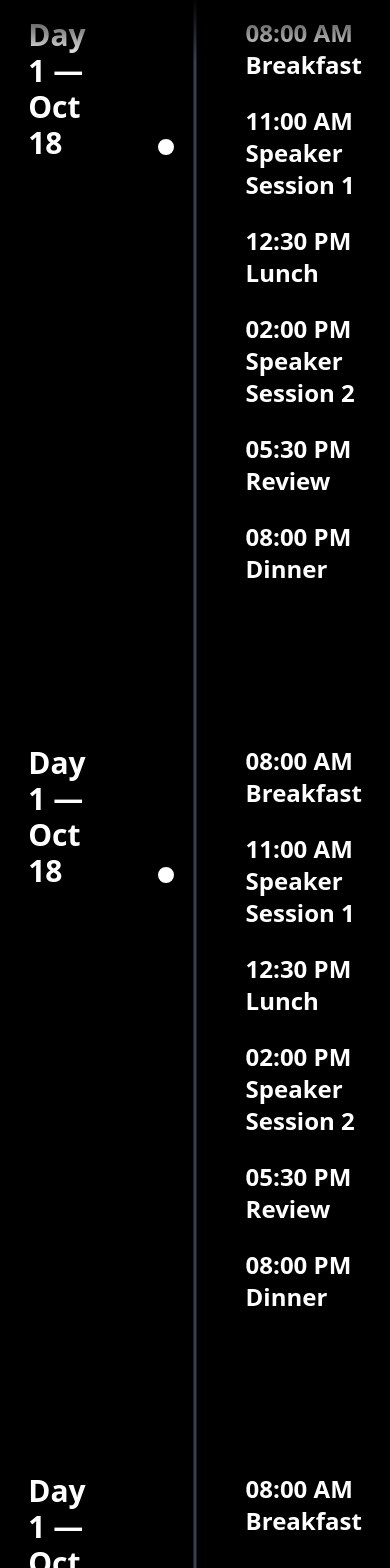
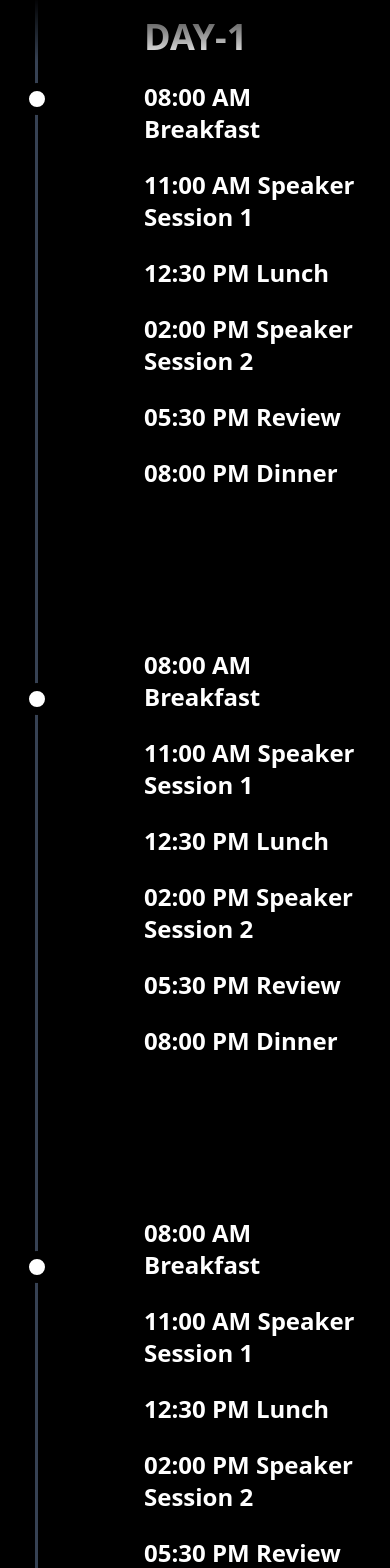
Before and after one commit to shikharmgautam/transfinitte-2025, a React (Vite) app: page / in a window 390 px wide. Shown: the part 1120-2688 px from the top of the page. Built offline with nearby package versions, Linux system fonts and the light colour scheme.

Commit message:
timeline fixes

```diff
--- a/src/components/timeline.jsx
+++ b/src/components/timeline.jsx
@@ -4,25 +4,28 @@ const Timeline = () => {
   return (
     <>
 
-      <div className="hidden sm:block w-full">
+      <div className="hidden sm:block w-full h-full">
 
         <div>
           <div className="App text-white relative bg-black h-[30vh] flex items-center justify-center text-[5rem] z-20 font-neue-roman text-radial-gradient ">
             TIMELINE
           </div>
+          <div className="w-[3px] h-full bg-gray-700 absolute left-1/2 -translate-x-1/2 top-0 -z-20 "></div>
+           <div className="w-[3px] h-full bg-gray-700 fixed top-0 left-1/2 -translate-x-1/2 -z-20"></div>
           <div className='h-[40vh] bg-black w-full transform -translate-y-[40vh] absolute z-2'></div>
+
           <div className="w-[3px] h-[50vh] bg-gradient-to-b from-[#ff7448] via-[#c04892] to-[#6348ff] fixed top-0 left-1/2 -translate-x-1/2 -z-10"></div>
          <div className="wrapper text-white flex flex-col align-center gap-30 relative min-h-screen">
             <div className="pointer-events-none absolute left-1/2 -translate-x-1/2 top-0 w-full h-16 z-30">
               <div className="w-full h-full bg-gradient-to-b from-black to-transparent"></div>
             </div>
-            <div className="w-[3px] h-full bg-gray-700 absolute left-1/2 -translate-x-1/2 top-0 -z-20 "></div>
+
             <div className="content-1 flex flex-row items-center justify-center w-full py-5 gap-8 relative z-10 px-8">
               <div className="text-3xl font-bold flex-1 flex justify-end pr-8 sticky top-[50vh] self-start">Day 1 — Oct 18</div>
               <div className="relative flex flex-col items-center h-full min-h-[340px] w-12 z-10">
-                <div className="bg-white border-8 p-2 border-black rounded-full w-6 h-6 -z-11 mb-[0px] sticky top-[50vh]"></div>
+                <div className="bg-white border-8 p-2 border-black rounded-full w-6 h-6 -z-11 mb-[0px] sticky top-[50vh] block max-[890px]:hidden"></div>
               </div>
-              <div className="flex flex-col gap-6 text-2xl font-bold flex-1 pl-8">
+              <div className="flex flex-col gap-6 text-2xl font-bold flex-1 pl-8 ">
                 <div>08:00 AM Breakfast</div>
                 <div>11:00 AM Speaker Session 1</div>
                 <div>12:30 PM Lunch</div>
@@ -34,7 +37,7 @@ const Timeline = () => {
             <div className="content-2 flex flex-row items-center justify-center w-full py-5 gap-8 relative z-10 px-8">
               <div className="text-3xl font-bold flex-1 flex justify-end pr-8 sticky top-[50vh] self-start">Day 1 — Oct 18</div>
               <div className="relative flex flex-col items-center h-full min-h-[340px] w-12 z-10">
-                <div className="bg-white border-8 p-2 border-black rounded-full w-6 h-6 z-10 mb-[0px] sticky top-[50vh]"></div>
+                <div className="bg-white border-8 p-2 border-black rounded-full w-6 h-6 z-10 mb-[0px] sticky top-[50vh] block max-[890px]:hidden"></div>
               </div>
               <div className="flex flex-col gap-6 text-2xl font-bold flex-1 pl-8">
                 <div>08:00 AM Breakfast</div>
@@ -48,7 +51,7 @@ const Timeline = () => {
             <div className="content-3 flex flex-row items-center justify-center w-full py-5 gap-8 relative z-10 px-8">
               <div className="text-3xl font-bold flex-1 flex justify-end pr-8 sticky top-[50vh] self-start">Day 1 — Oct 18</div>
               <div className="relative flex flex-col items-center h-full min-h-[340px] w-12 z-10">
-                <div className="bg-white border-8 p-2 border-black rounded-full w-6 h-6 z-10 mb-[0px] sticky top-[50vh]"></div>
+                <div className="bg-white border-8 p-2 border-black rounded-full w-6 h-6 z-10 mb-[0px] sticky top-[50vh] block max-[890px]:hidden"></div>
               </div>
               <div className="flex flex-col gap-6 text-2xl font-bold flex-1 pl-8">
                 <div>08:00 AM Breakfast</div>
@@ -76,16 +79,39 @@ const Timeline = () => {
             TIMELINE
           </div>
           <div className='h-[40vh] bg-black w-full transform -translate-y-[40vh] absolute z-2'></div>
-          <div className="w-[3px] h-[50vh] bg-gradient-to-b from-[#ff7448] via-[#c04892] to-[#6348ff] fixed top-0 left-1/2 -translate-x-1/2 -z-10"></div>
+          <div className="w-[3px] h-[50vh] bg-gradient-to-b from-[#ff7448] via-[#c04892] to-[#6348ff] fixed top-0 left-[9vw] -z-10"></div>
          <div className="wrapper text-white flex flex-col align-center gap-30 relative min-h-screen">
             <div className="pointer-events-none absolute left-1/2 -translate-x-1/2 top-0 w-full h-16 z-30">
               <div className="w-full h-full bg-gradient-to-b from-black to-transparent"></div>
             </div>
-            <div className="w-[3px] h-full bg-gray-700 absolute left-1/2 -translate-x-1/2 top-0 -z-20 "></div>
+            <div className="w-[3px] h-full bg-gray-700 absolute left-[9vw] top-0 -z-20 "></div>
             <div className="content-1 flex flex-row items-center justify-center w-full py-5 gap-8 relative z-10 px-8">
-              <div className="text-3xl font-bold flex-1 flex justify-end pr-8 sticky top-[50vh] self-start">Day 1 — Oct 18</div>
-              <div className="relative flex flex-col items-center h-full min-h-[340px] w-12 z-10">
-                <div className="bg-white border-8 p-2 border-black rounded-full w-6 h-6 -z-11 mb-[0px] sticky top-[50vh]"></div>
+
+              <div className="relative flex flex-col items-start h-full min-h-[340px] w-12 z-10">
+                {/* Dot for <531px and >=sm (mobile and desktop) */}
+                <div className="bg-white border-8 p-2 border-black rounded-full w-6 h-6 -z-11 mb-[0px] left-[calc(9vw+1.5px)] transform -translate-x-1/2 sticky top-[50vh] min-[531px]:max-[639px]:hidden"></div>
+                {/* Dot for 531px to sm (customizable) */}
+
+              </div>
+
+              <div className="flex flex-col gap-6 text-2xl font-bold flex-1 pl-8">
+                <div className='text-4xl'>DAY-1</div>
+
+                <div>08:00 AM Breakfast</div>
+                <div>11:00 AM Speaker Session 1</div>
+                <div>12:30 PM Lunch</div>
+                <div>02:00 PM Speaker Session 2</div>
+                <div>05:30 PM Review</div>
+                <div>08:00 PM Dinner</div>
+              </div>
+            </div>
+               <div className="content-1 flex flex-row items-center justify-center w-full py-5 gap-8 relative z-10 px-8">
+
+              <div className="relative flex flex-col items-start h-full min-h-[340px] w-12 z-10">
+                {/* Dot for <531px and >=sm (mobile and desktop) */}
+                <div className="bg-white border-8 p-2 border-black rounded-full w-6 h-6 -z-11 mb-[0px] left-[calc(9vw+1.5px)] transform -translate-x-1/2 sticky top-[50vh] min-[531px]:max-[639px]:hidden"></div>
+                {/* Dot for 531px to sm (customizable) */}
+
               </div>
               <div className="flex flex-col gap-6 text-2xl font-bold flex-1 pl-8">
                 <div>08:00 AM Breakfast</div>
@@ -96,10 +122,13 @@ const Timeline = () => {
                 <div>08:00 PM Dinner</div>
               </div>
             </div>
-            <div className="content-2 flex flex-row items-center justify-center w-full py-5 gap-8 relative z-10 px-8">
-              <div className="text-3xl font-bold flex-1 flex justify-end pr-8 sticky top-[50vh] self-start">Day 1 — Oct 18</div>
-              <div className="relative flex flex-col items-center h-full min-h-[340px] w-12 z-10">
-                <div className="bg-white border-8 p-2 border-black rounded-full w-6 h-6 z-10 mb-[0px] sticky top-[50vh]"></div>
+               <div className="content-1 flex flex-row items-center justify-center w-full py-5 gap-8 relative z-10 px-8">
+
+              <div className="relative flex flex-col items-start h-full min-h-[340px] w-12 z-10">
+                {/* Dot for <531px and >=sm (mobile and desktop) */}
+                <div className="bg-white border-8 p-2 border-black rounded-full w-6 h-6 -z-11 mb-[0px] left-[calc(9vw+1.5px)] transform -translate-x-1/2 sticky top-[50vh] min-[531px]:max-[639px]:hidden"></div>
+                {/* Dot for 531px to sm (customizable) */}
+
               </div>
               <div className="flex flex-col gap-6 text-2xl font-bold flex-1 pl-8">
                 <div>08:00 AM Breakfast</div>
@@ -110,25 +139,7 @@ const Timeline = () => {
                 <div>08:00 PM Dinner</div>
               </div>
             </div>
-            <div className="content-3 flex flex-row items-center justify-center w-full py-5 gap-8 relative z-10 px-8">
-              <div className="text-3xl font-bold flex-1 flex justify-end pr-8 sticky top-[50vh] self-start">Day 1 — Oct 18</div>
-              <div className="relative flex flex-col items-center h-full min-h-[340px] w-12 z-10">
-                <div className="bg-white border-8 p-2 border-black rounded-full w-6 h-6 z-10 mb-[0px] sticky top-[50vh]"></div>
-              </div>
-              <div className="flex flex-col gap-6 text-2xl font-bold flex-1 pl-8">
-                <div>08:00 AM Breakfast</div>
-                <div>11:00 AM Speaker Session 1</div>
-                <div>12:30 PM Lunch</div>
-                <div>02:00 PM Speaker Session 2</div>
-                <div>05:30 PM Review</div>
-                <div>08:00 PM Dinner</div>
-              </div>
-            </div>
-            <div className="pointer-events-none absolute left-1/2 -translate-x-1/2 bottom-0 w-full h-16 z-30">
-              <div className="w-full h-full bg-gradient-to-t from-black to-transparent"></div>
-            </div>
-          </div>
-          <div className="App text-white relative bg-black h-[50vh] flex items-center justify-center text-[5rem] z-20">
+
           </div>
         </div>
       </div>
```
